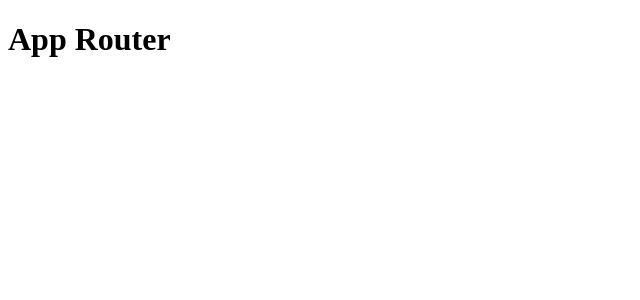
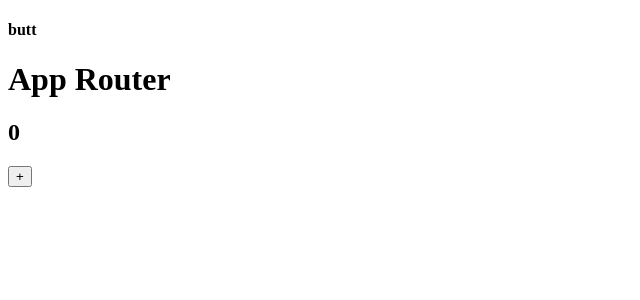
Before and after one commit to KCCPMG/tavern-table, a Next.js app: page / in a window 1280 px wide. Shown: the top 300 px of the page, without its empty margins (0-640 px from the left). Built offline with nearby package versions, Linux system fonts and the light colour scheme.

Commit message:
experiment with layout, import and display counter into app/page.tsx

```diff
--- a/app/layout.tsx
+++ b/app/layout.tsx
@@ -5,7 +5,10 @@ export default function RootLayout({
 }) {
   return (
     <html lang="en">
-      <body>{children}</body>
+      <body>
+        <h4>butt</h4>
+        {children}
+      </body>
     </html>
   )
 }
--- a/app/page.tsx
+++ b/app/page.tsx
@@ -1,7 +1,12 @@
+import Counter from "./counter"
+
 export const metadata = {
   title: 'App Router',
 }
 
 export default function Page() {
-  return <h1>App Router</h1>
+  return <>
+    <h1>App Router</h1>
+    <Counter />
+  </>
 }
```
Also changed, not shown: pages/_document.tsx (added, +13 -0 lines).
